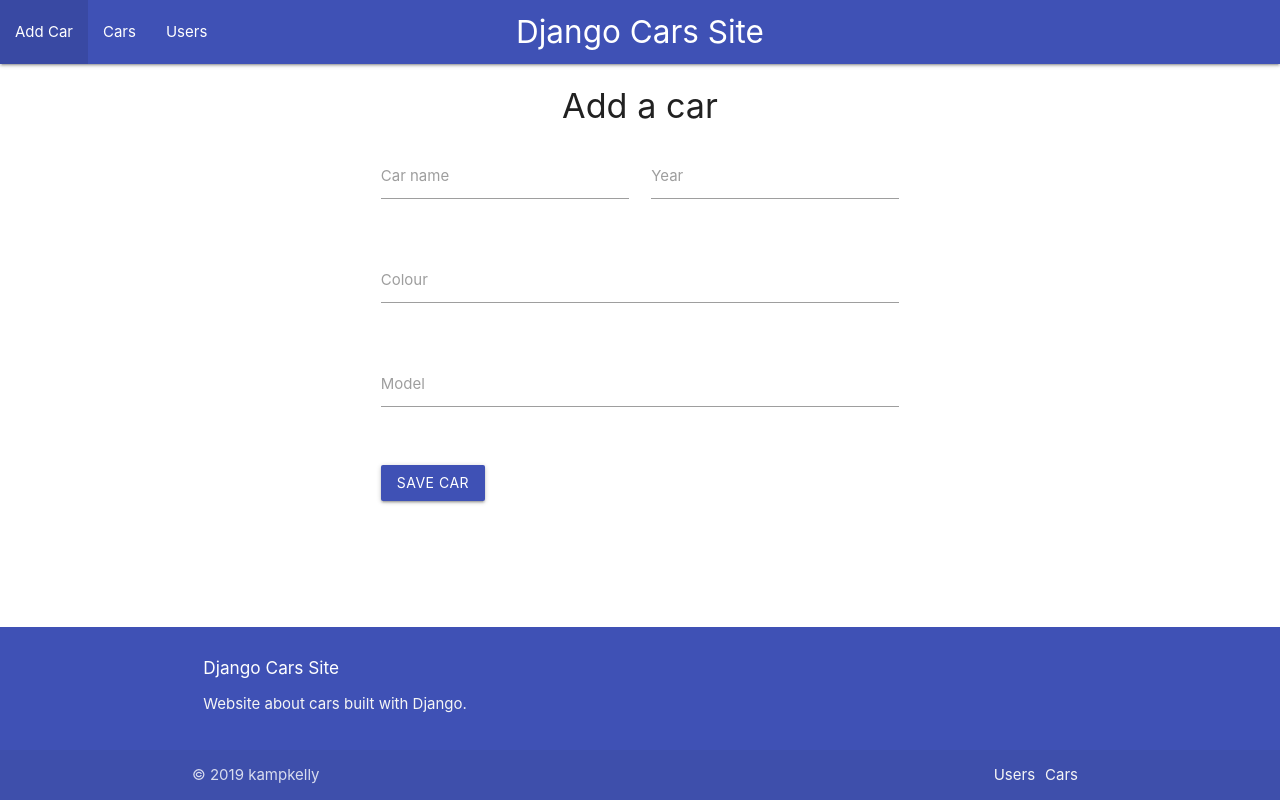
After one commit to kampkelly/django_cars_site, a Django app: page /cars/cars/add in a window 1280 px wide. The commit adds this page. Run offline with Django 3.2, Linux system fonts and the light colour scheme.

Commit message:
ft(add-car): save car in database

```diff
--- /dev/null
+++ b/cars_site/cars/templates/cars/car/create.html
@@ -0,0 +1,38 @@
+{% extends 'cars/layouts/master.html' %}
+
+{% block main_content %}
+  <h4 class="center">Add a car</h4>
+  <div class="row">
+    {% if error_message %} <h5 class="red-text">{{error_message}}</h5> {% endif %}
+    <form class="col s12" action={% url "cars:save_car" %} method="post">
+      {% csrf_token %}
+      <div class="row">
+        <div class="input-field col s6">
+          <input id="name" type="text" name="name">
+          <label for="name">Car name</label>
+        </div>
+        <div class="input-field col s6">
+          <input id="year" type="number" name="year">
+          <label for="year">Year</label>
+        </div>
+      </div>
+      <div class="row">
+        <div class="input-field col s12">
+          <input id="colour" type="text" name="colour">
+          <label for="colour">Colour</label>
+        </div>
+      </div>
+      <div class="row">
+        <div class="input-field col s12">
+          <input id="model" type="text" name="model">
+          <label for="model">Model</label>
+        </div>
+      </div>
+      <div class="row">
+        <div class="input-field col s12">
+          <button class="btn waves-effect waves-light indigo" type="submit" name="submit">Save Car</button>
+        </div>
+      </div>
+    </form>
+  </div>
+{% endblock %}
--- a/cars_site/cars/templates/cars/index.html
+++ b/cars_site/cars/templates/cars/index.html
@@ -1,5 +1,5 @@
 {% extends 'cars/layouts/master.html' %}
 
 {% block main_content %}
-    <h1 class="center orange-text text-darken-1">This is the main page</h1>
+  <h1 class="center orange-text text-darken-1">This is the main page</h1>
 {% endblock %}
--- a/cars_site/cars/templates/cars/partials/header.html
+++ b/cars_site/cars/templates/cars/partials/header.html
@@ -2,6 +2,7 @@
   <div class="nav-wrapper indigo">
     <a href="#" class="brand-logo center">Django Cars Site</a>
     <ul id="nav-mobile" class="left hide-on-med-and-down">
+      <li><a href={% url "cars:create_car" %}>Add Car</a></li>
       <li><a href="#">Cars</a></li>
       <li><a href="#">Users</a></li>
     </ul>
--- a/cars_site/cars/urls.py
+++ b/cars_site/cars/urls.py
@@ -2,6 +2,10 @@ from django.urls import path
 
 from . import views
 
+app_name = 'cars'
+
 urlpatterns = [
     path('', views.index, name='index'),
+    path('cars/add', views.create_car, name='create_car'),
+    path('cars/save', views.save_car, name='save_car'),
 ]
--- a/cars_site/cars/views.py
+++ b/cars_site/cars/views.py
@@ -1,8 +1,25 @@
 from django.shortcuts import render
 from django.http import HttpResponse
+from .models import Car
+from .helpers.decorators.car_validator import check_for_empty_fields
 
 
 # Create your views here.
 def index(request):
     context = {}
     return render(request, 'cars/index.html', context)
+
+
+def create_car(request):
+    context = {}
+    return render(request, 'cars/car/create.html', context)
+
+
+@check_for_empty_fields
+def save_car(request):
+    c = Car(name=request.POST['name'], model=request.POST['model'], colour=request.POST['colour'], year=request.POST['year'])
+    try:
+        c.save()
+    except:
+        return render(request, 'cars/car/create.html', {'error_message': 'There was an error saving the car details!'})
+    return render(request, 'cars/index.html', {})
--- a/cars_site/cars_site/urls.py
+++ b/cars_site/cars_site/urls.py
@@ -18,5 +18,5 @@ from django.urls import path, include
 
 urlpatterns = [
     path('admin/', admin.site.urls),
-    path('cars/', include('cars.urls')),
+    path('cars/', include('cars.urls', namespace="cars")),
 ]
```
Also changed, not shown: cars_site/cars/helpers/decorators/car_validator.py (added, +16 -0 lines), cars_site/cars/helpers/__init__.py (added), 2 other files.
